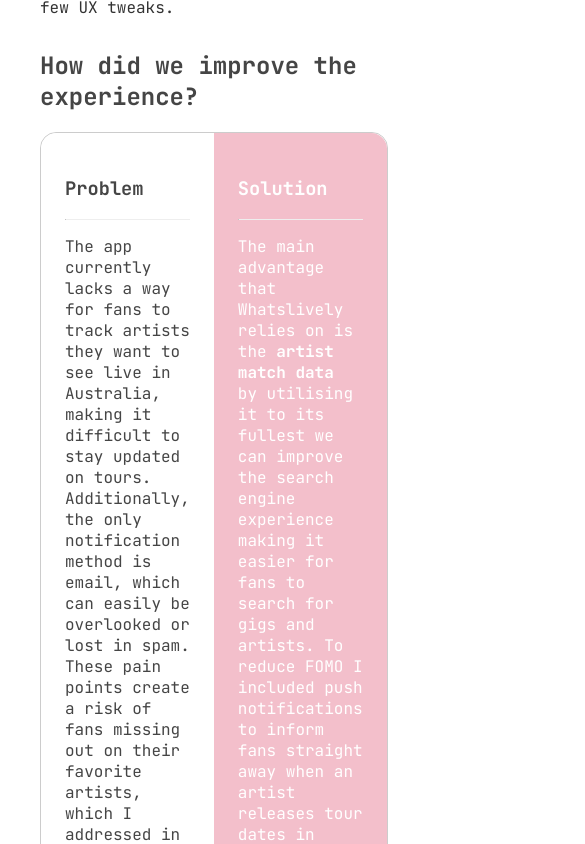
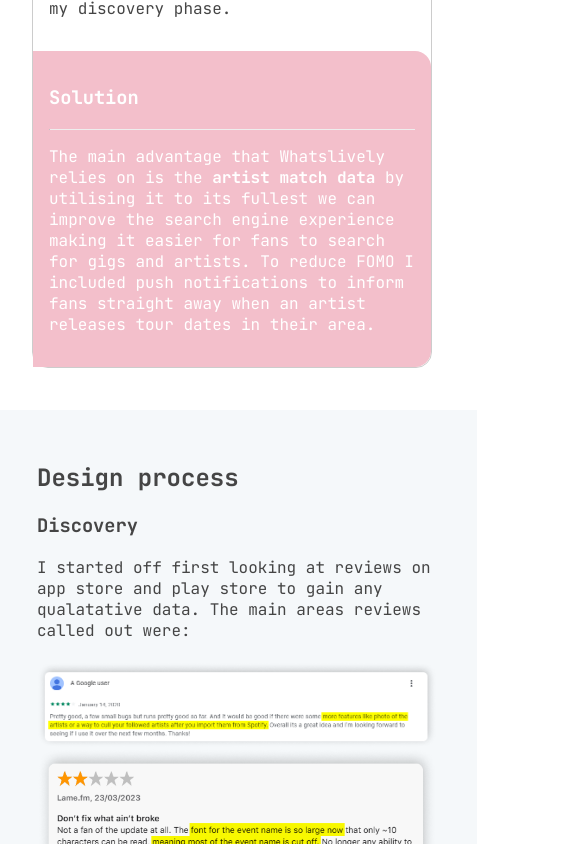
Before and after one commit to crystaltr/portfolio, a React (Create React App) app: page /#/whatslively in a window 390 px wide. Shown: the part 980-1824 px from the top of the page, 585 px wide, since content can reach past the window. Built offline with nearby package versions, Linux system fonts and the light colour scheme.

Commit message:
add mobile view

```diff
--- a/src/CaseStudy.jsx
+++ b/src/CaseStudy.jsx
@@ -110,7 +110,7 @@ function CaseStudy() {
 
                 </p>
 
-                <img src={wlgif} alt="wlgif" />
+                <img src={wlgif} alt="wlgif" style={{width: "100%"}} />
 
                 <h3>Reflections</h3>
                 <p>
--- a/src/CaseStudyCards.jsx
+++ b/src/CaseStudyCards.jsx
@@ -9,14 +9,14 @@ const caseStudies = [
     description:
       "Previously, updating a vehicle in a motor insurance policy was unclear and required support. This project introduced a simple, self-service feature, allowing users to replace or edit theirinsured vehicle directly in the portal, ensuring a smoother and more efficient experience.",
     image: era2, // Replace with actual image path
-    link: "/up-case-study",
+    link: "/#/amendmotor",
   },
   {
     title: "Whatslively",
     description:
       "Enhancing the Whatslively experience by introducing two key features to improve usability and event discovery. This case study focuses on identifying gaps in the current app and designing solutions that better support users in finding and managing live events.",
     image: wl, // Replace with actual image path
-    link: "/ownhome-case-study",
+    link: "/#/whatslively",
   },
 ];
 
--- a/src/casestudycards.css
+++ b/src/casestudycards.css
@@ -60,3 +60,9 @@
   .case-link:hover {
     text-decoration: underline;
   }
+
+  @media (max-width: 768px) {
+    .case-studies{
+      padding: 1.5rem;
+    }
+  }
--- a/src/project.css
+++ b/src/project.css
@@ -74,20 +74,6 @@ body {
 
 
 
-  .default-container {
-    width: 1100px;
-    display: grid;
-    grid-template-columns: 1fr;
-    padding: 2rem;
-  }
-
-  .tdlr-container {
-    width: 1100px;
-    display: grid;
-    grid-template-columns: 1fr;
-    padding: 2rem;
-  }
-
   .btn-container {
     display: flex;
     justify-content: center;
@@ -140,3 +126,53 @@ body {
     background-color: #ed9ab6;
     color: white;
   }
+
+/* General Mobile Styling */
+@media (max-width: 768px) {
+
+  .case-study {
+    padding: 1.5rem;
+  }
+
+  .case-study-title {
+    font-size: 20px;
+    padding: 0.5rem;
+  }
+
+  .case-study-image {
+    height: auto; /* Allow image to scale naturally */
+  }
+
+  .case-study-description {
+    font-size: 14px;
+  }
+
+  .case-study-heading {
+    font-size: 20px;
+    margin-top: 1.5rem;
+  }
+
+  /* Table: Stack columns vertically */
+  .case-study-table {
+    flex-direction: column; /* Stack items instead of side-by-side */
+  }
+
+  .table-column {
+    padding: 1rem;
+  }
+
+  /* design Section */
+  .design-section {
+    width: 100%;
+    padding: 2rem 2.5rem;
+    margin: 0; /* Remove any extra margins */
+    margin-left: -35px;
+  }
+
+  .revimg {
+    max-width: 100%;
+    height: auto;
+    display: block;
+  }
+
+}
```
